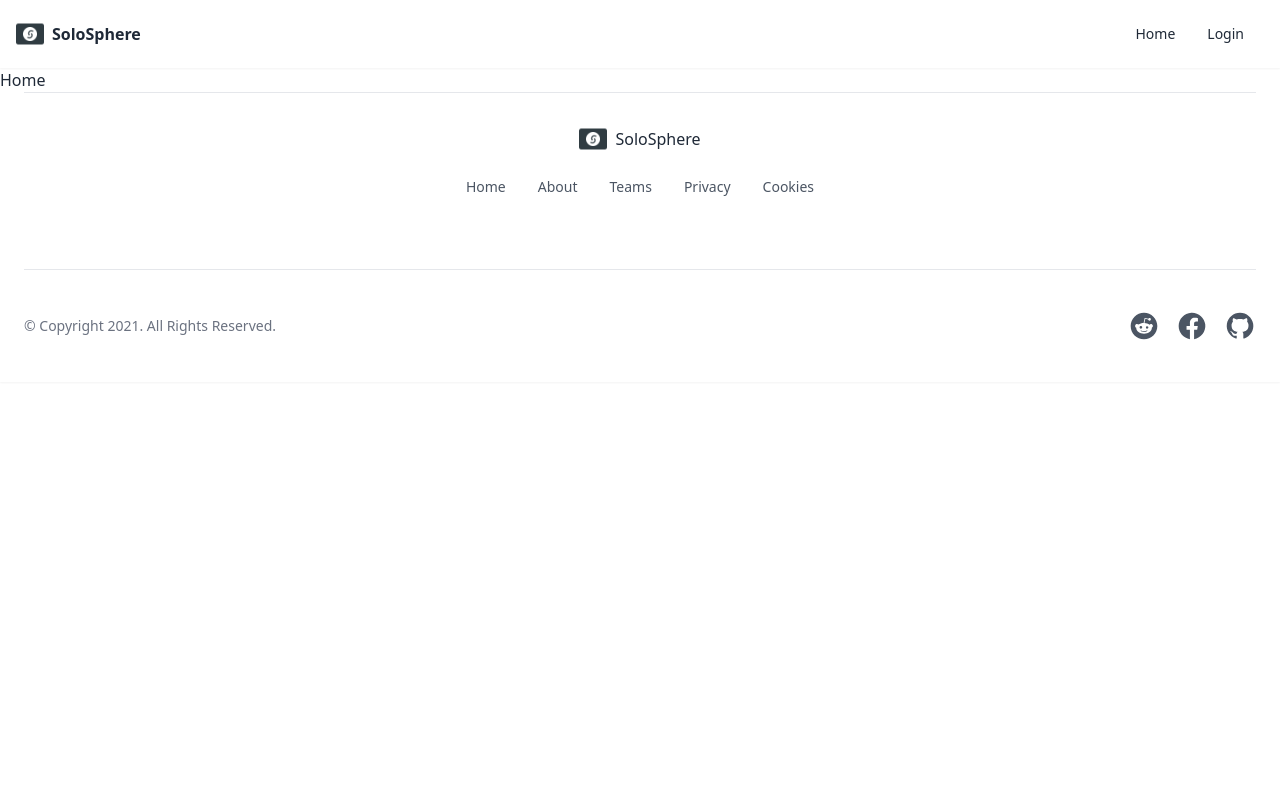
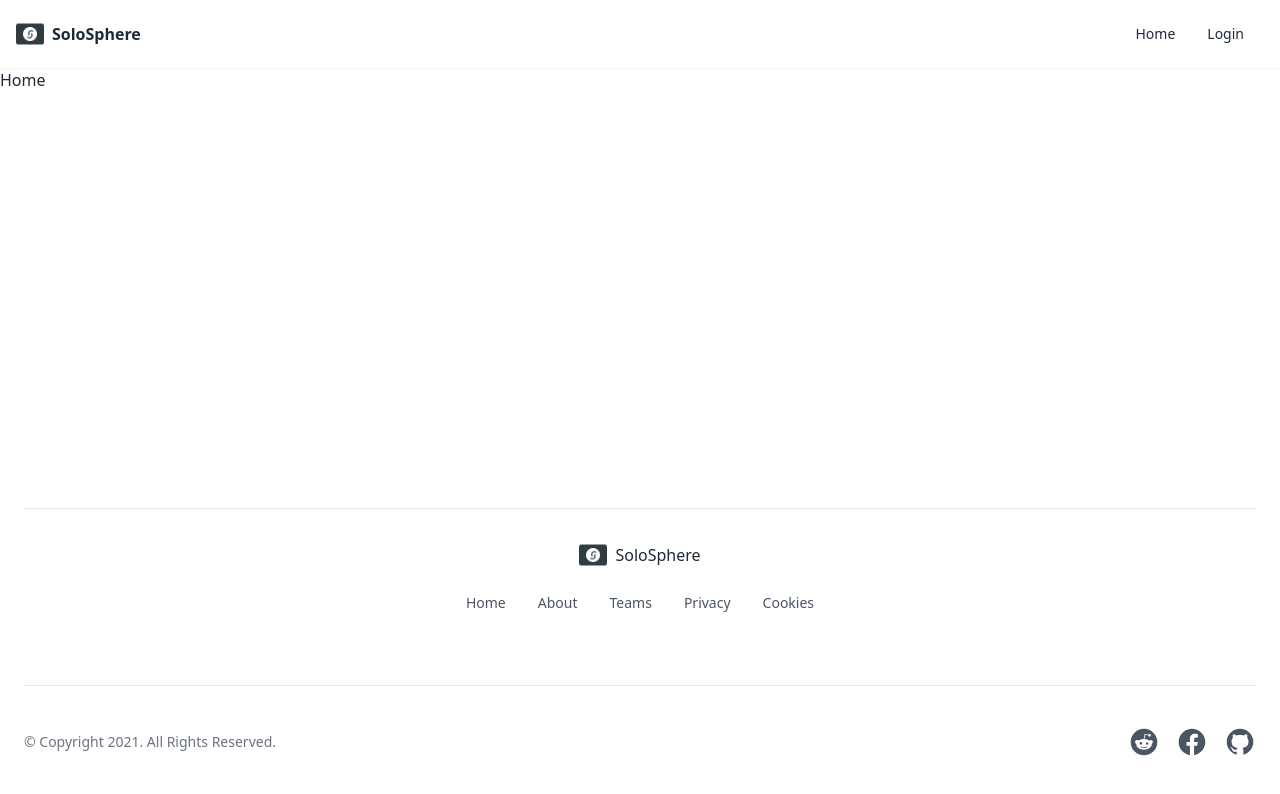
Before and after one commit to JuborajSujon/solosphere, a React (Vite) app in the folder client/: page / in a window 1280 px wide. Shown: the top 794 px of the page. Built offline with nearby package versions, Linux system fonts and the light colour scheme; no server answers.

Commit message:
Added min hight for outlet

```diff
--- a/client/src/layouts/Root.jsx
+++ b/client/src/layouts/Root.jsx
@@ -9,7 +9,9 @@
       <Navbar />
 
       {/* content */}
-      <Outlet />
+      <div className="min-h-[calc(100vh-360px)]">
+        <Outlet />
+      </div>
 
       {/* footer */}
       <Footer />
--- a/client/src/pages/Authentication/Login.jsx
+++ b/client/src/pages/Authentication/Login.jsx
@@ -40,7 +40,7 @@
   };
 
   return (
-    <div className="flex justify-center items-center min-h-[calc(100vh-306px)] my-12">
+    <div className="flex justify-center items-center min-h-[calc(100vh-360px)] my-12">
       <div className="flex w-full max-w-sm mx-auto overflow-hidden bg-white rounded-lg shadow-lg  lg:max-w-4xl ">
         <div
           className="hidden bg-cover bg-center lg:block lg:w-1/2"
```
